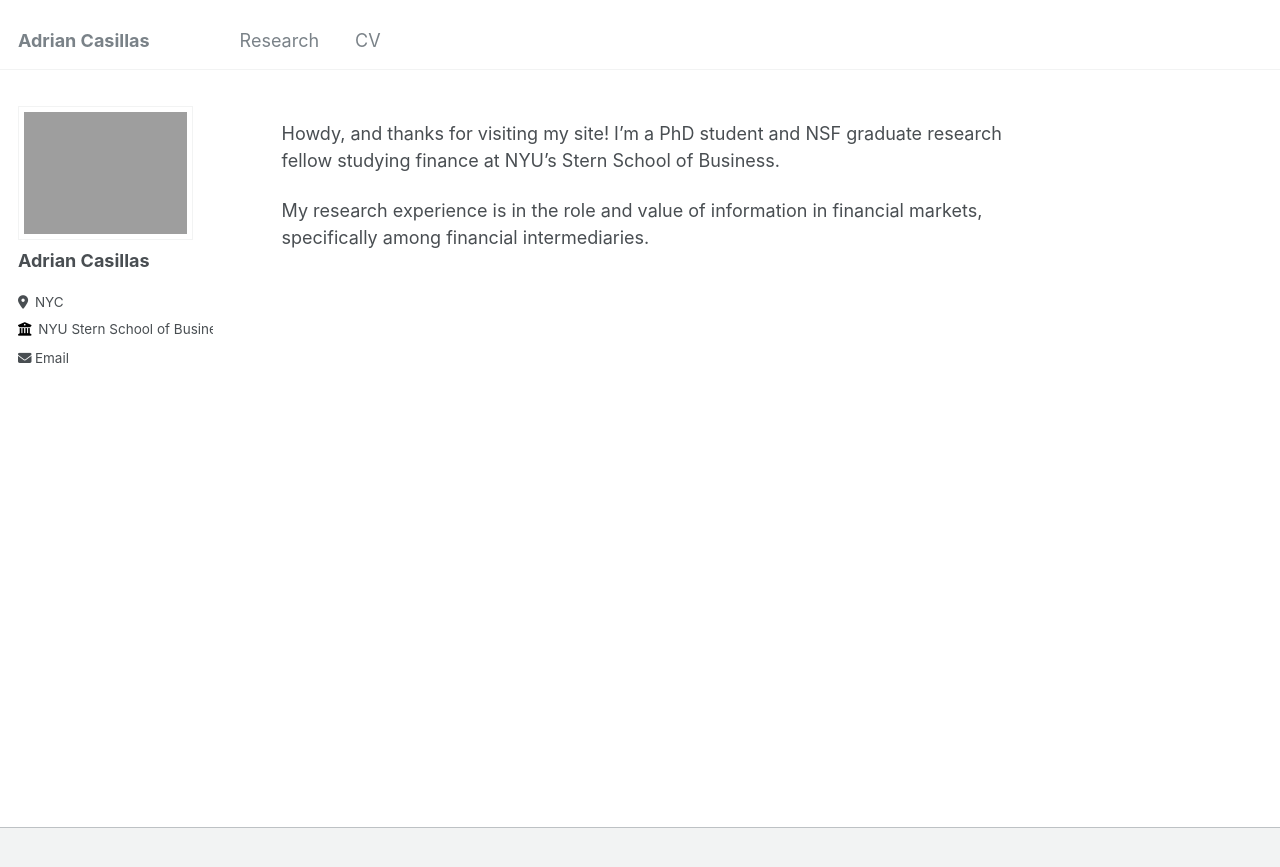
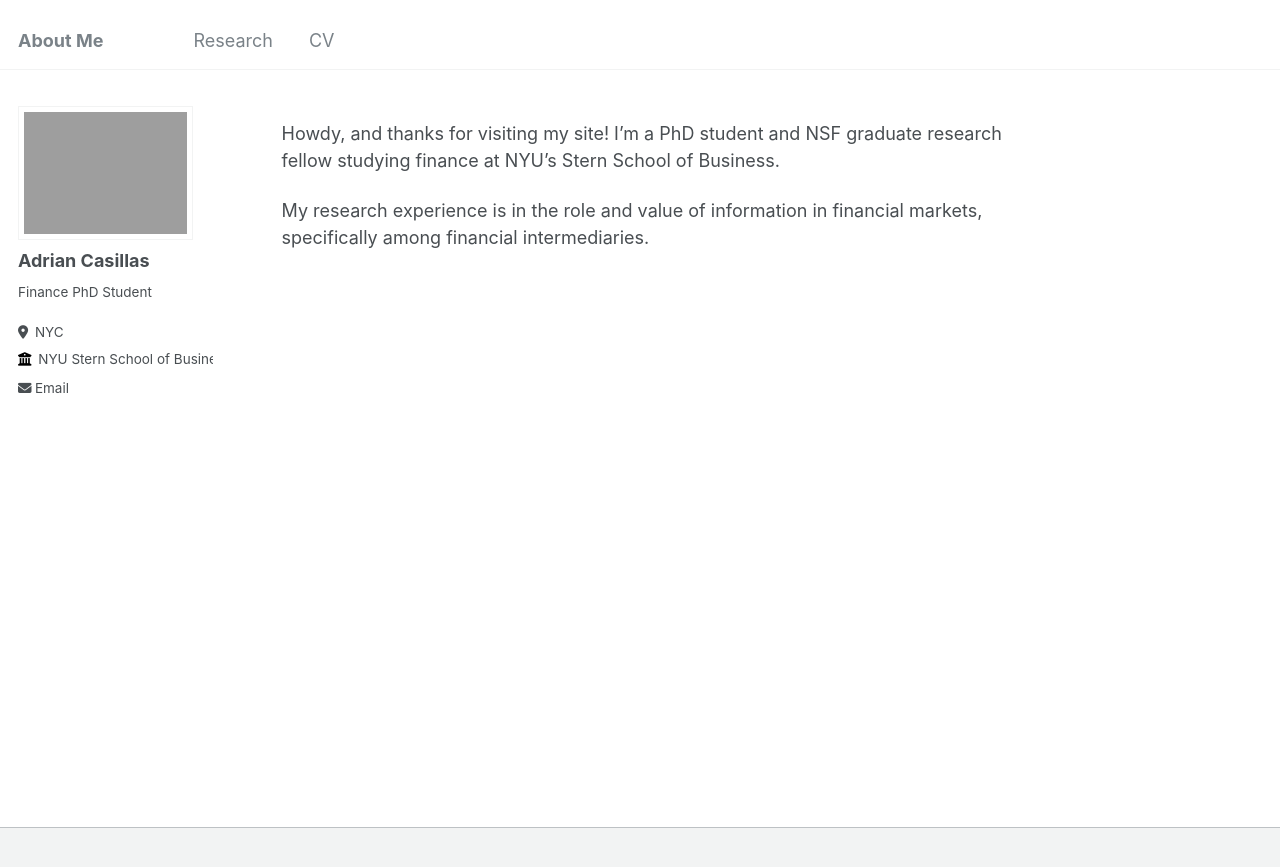
Before and after one commit to Adrian-Casillas/adrian-casillas.github.io, a Jekyll site: the page built from _pages/about.md, in a window 1280 px wide. Shown: the top 867 px of the page. Built offline with Jekyll 4.4.1, drawn with Linux system fonts in a browser that asks for light colours.

Commit message:
Update _config.yml

```diff
--- a/_config.yml
+++ b/_config.yml
@@ -8,7 +8,7 @@
 
 # Basic Site Settings
 locale                   : "en-US"
-title                    : "Adrian Casillas"
+title                    : "About Me"
 title_separator          : "-"
 name                     : &name "Your Name"
 description              : &description "personal description"
@@ -24,7 +24,7 @@ author:
   avatar           : "temp.png"
   name             : "Adrian Casillas"
   pronouns         : # example: "she/her"
-  bio              : ""
+  bio              : "Finance PhD Student"
   location         : "NYC"
   employer         : "NYU Stern School of Business"
   uri              : # URL
```
